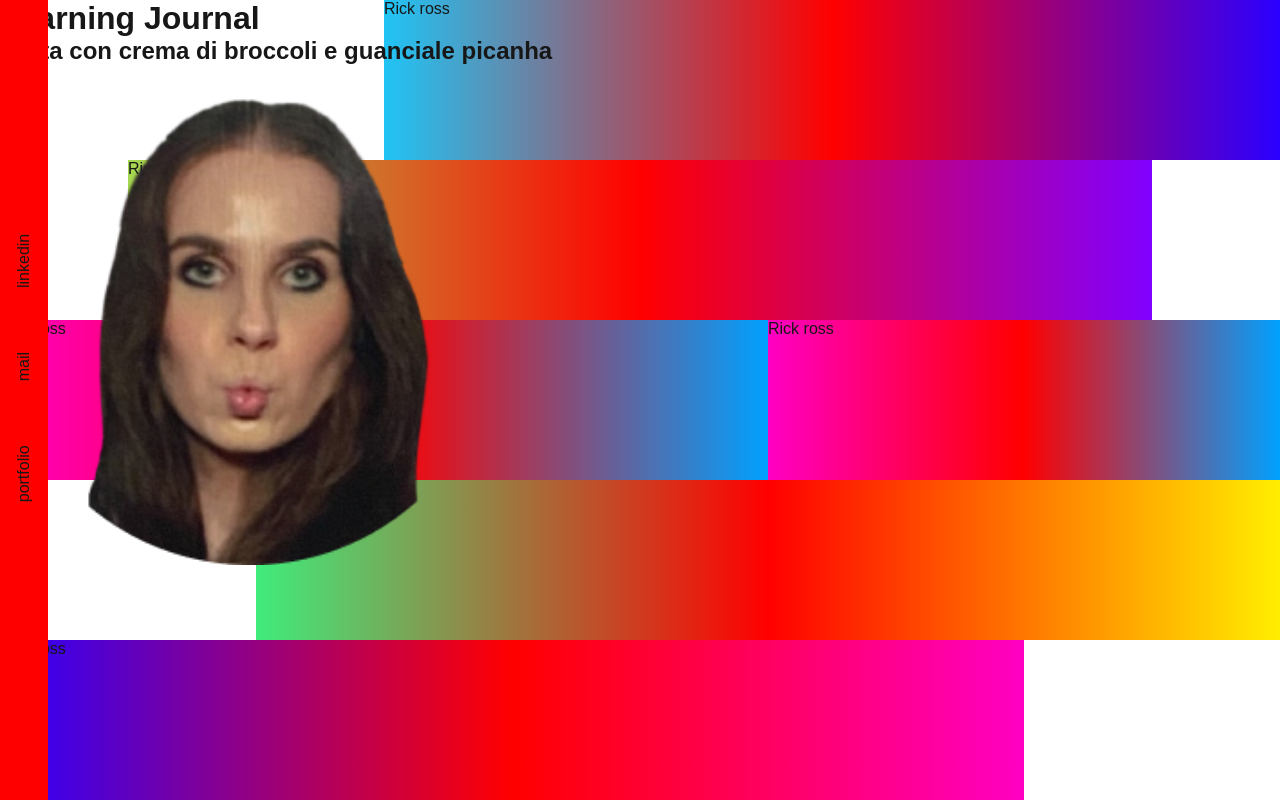
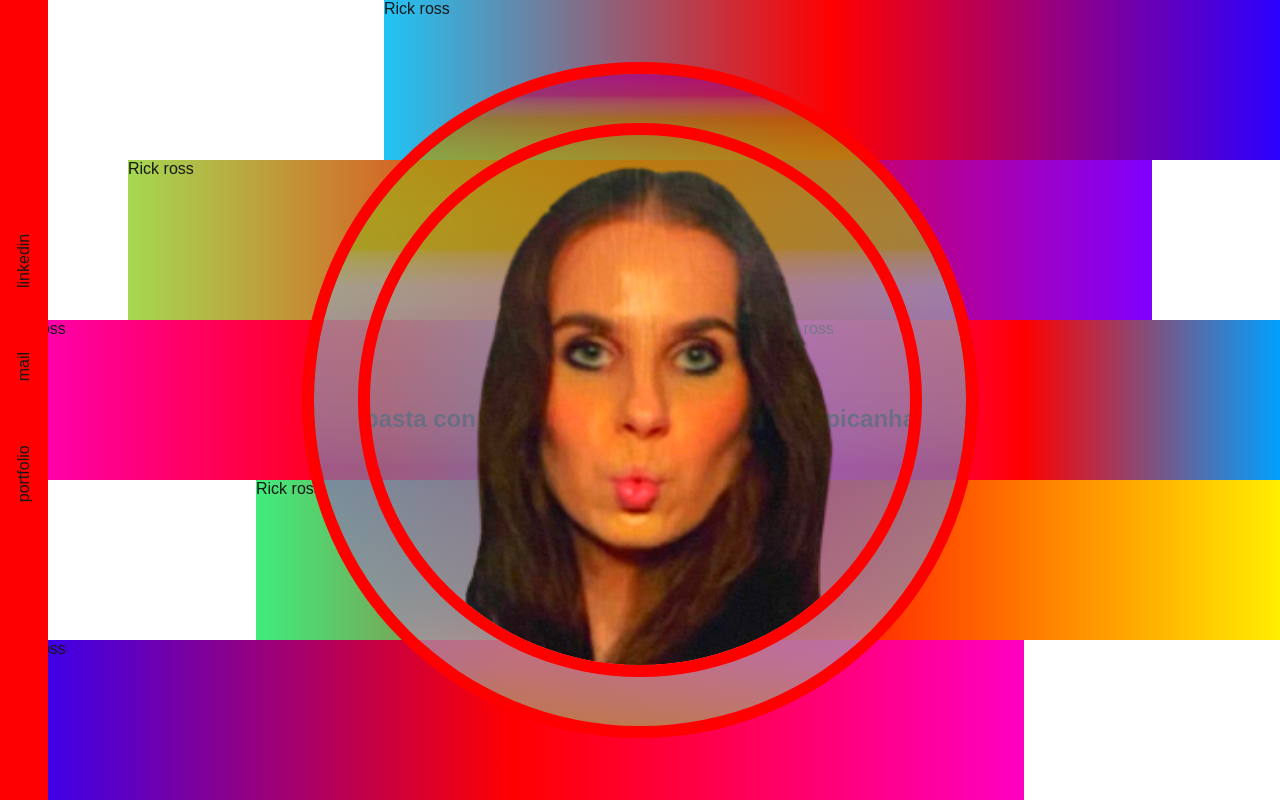
Before and after one commit to lisavanmansom/digital-garden-next, a Next.js app in the folder my-app/: page / in a window 1280 px wide. Built offline with nearby package versions, Linux system fonts and the light colour scheme.

Commit message:
middle circle element

```diff
--- a/my-app/src/app/page.js
+++ b/my-app/src/app/page.js
@@ -1,7 +1,7 @@
-import Image from "next/image";
 import styles from "./page.module.css";
 import LinkBlock from '../components/atoms/linkblock/LinkBlock';
-import Navigation from '../components/molecules/navigation/Navigation'
+import Navigation from '../components/molecules/navigation/Navigation';
+import MiddleCircle from "../components/atoms/MiddleCircle/MiddleCircle";
 
 export default function Home() {
   return (
@@ -13,8 +13,7 @@ export default function Home() {
         <h1>Learning Journal</h1>
         <h2>pasta con crema di broccoli e guanciale picanha</h2>
 
-        <Image src="/images/pf-pic.png"  alt="Picture of the author"
-          width={500} height={500} />
+        <MiddleCircle />
 
         <LinkBlock />
 
--- a/my-app/src/app/page.module.css
+++ b/my-app/src/app/page.module.css
@@ -11,8 +11,12 @@
 }
 
 .main {
+    align-items: center;
+    display: flex;
+    flex-direction: column;
+    justify-content: center;
+    min-height: 100vh;
     width: 100%;
-    min-height: 100vh;
     z-index: 1;
 }
 
--- /dev/null
+++ b/my-app/src/components/atoms/MiddleCircle/MiddleCircle.js
@@ -0,0 +1,18 @@
+import Image from "next/image";
+import styles from './MiddleCircle.module.css';
+
+function MiddleCircle () {
+    return (
+        <div className={styles.outerCircle}>
+            <div className={styles.saturation}></div>
+            <div className={styles.exclusion}></div>
+                <Image
+                    className={styles.img}
+                    src="/images/pf-pic.png"  alt="Picture of the author"
+                    width={500} height={500}
+                />
+        </div>
+    )
+}
+
+export default MiddleCircle
--- /dev/null
+++ b/my-app/src/components/atoms/MiddleCircle/MiddleCircle.module.css
@@ -0,0 +1,77 @@
+.outerCircle {
+    align-items: center;
+    aspect-ratio: 1 / 1;
+    border: 8px solid var(--primary);
+    border-radius: 50%;
+    container: circle-banner / inline-size;
+    display: grid;
+    justify-self: center;
+    pointer-events: none;
+    transform: scale(1.4);
+    width: 90vw;
+}
+
+.img {
+    border: 8px solid var(--primary);
+    border-radius: 50%;
+    filter: saturate(2.5);
+    height: 85%;
+    margin: 0 auto;
+    object-fit: cover;
+    -webkit-backdrop-filter: blur(5px);
+    width: 75vw;
+    z-index: 3;
+}
+
+.saturation {
+    background-image: linear-gradient(
+        180deg in oklab,
+        oklch(66% 0.5 347) 0%, oklch(82% 0.5 127) 13%, oklch(84% 0.42 150) 26%, oklch(77% 0.5 225) 39%, oklch(72% 0.44 246) 52%, oklch(46% 0.4 269) 65%, oklch(53% 0.5 294) 78%, oklch(67% 0.5 343) 91%, oklch(63% 0.5 29) 104%
+      );;
+    mix-blend-mode: saturation;
+    z-index: 1;
+}
+
+.exclusion {
+    background-image: linear-gradient(
+        180deg in oklab,
+        oklch(63% 0.26 29) 0%, oklch(84% 0.21 150) 100%
+      );;
+    mix-blend-mode: exclusion;
+    z-index: 2;
+}
+
+.saturation, .exclusion {
+    aspect-ratio: 1 / 1;
+    border-radius: 50%;
+    opacity: .5;
+    position: absolute;
+    width: 100%;
+}
+
+@container circle-banner (width > 525px){
+    .img {
+        border: .8em solid var(--primary);
+        width: 75vw;
+    }
+}
+
+@container circle-banner (width > 650px){
+    .img {
+        width: 35.2em;
+    }
+}
+
+@media (min-width: 525px) {
+    .outerCircle {
+        border: .8em solid var(--primary);
+        transform: scale(1);
+    }
+}
+
+@media (min-width: 750px) {
+    .outerCircle {
+        position: absolute;
+        width: 42.2em;
+    }
+}
```
